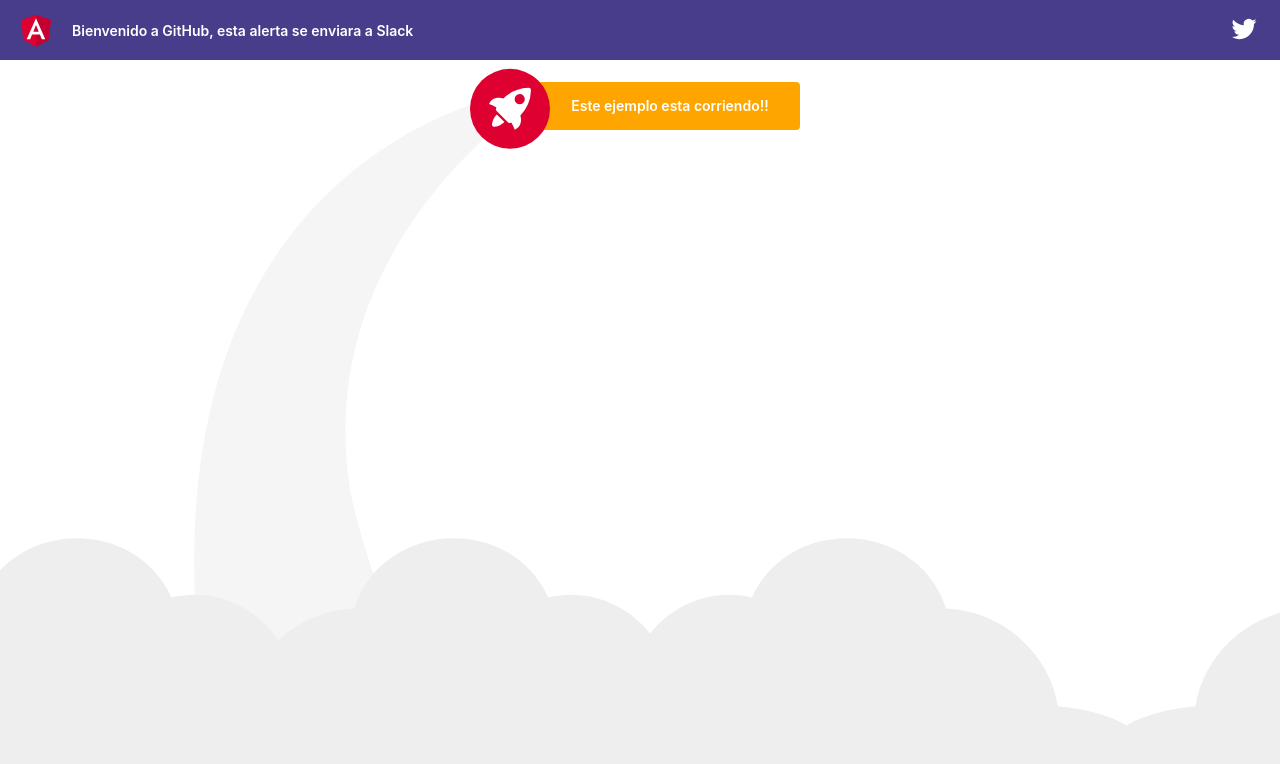
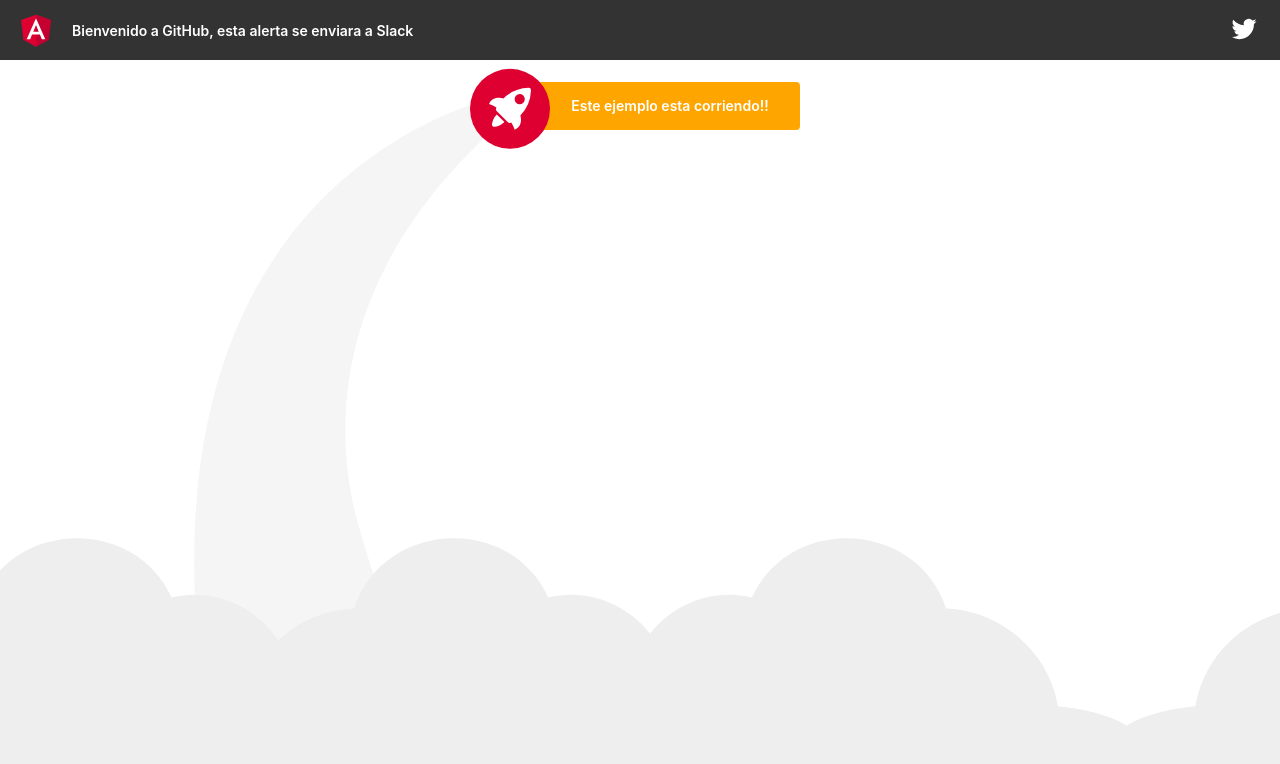
Before and after one commit to hsosa651/example, an Angular app: page / in a window 1280 px wide. Shown: the top 764 px of the page. Built offline with nearby package versions, Linux system fonts and the light colour scheme.

Commit message:
Ejemplo de job 2

```diff
--- a/src/app/app.component.html
+++ b/src/app/app.component.html
@@ -42,7 +42,7 @@
     height: 60px;
     display: flex;
     align-items: center;
-    background-color: darkslateblue;
+    background-color: #333333;
     color: white;
     font-weight: 600;
   }
```
